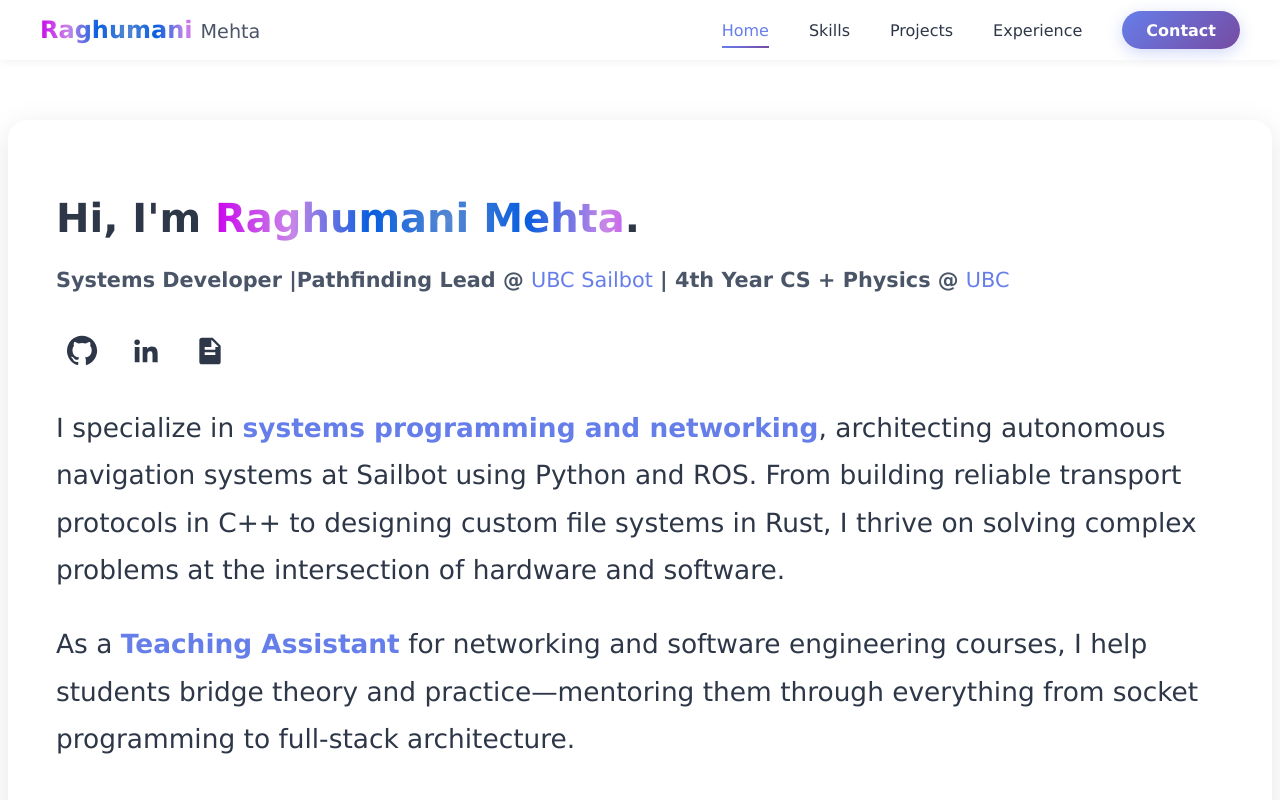
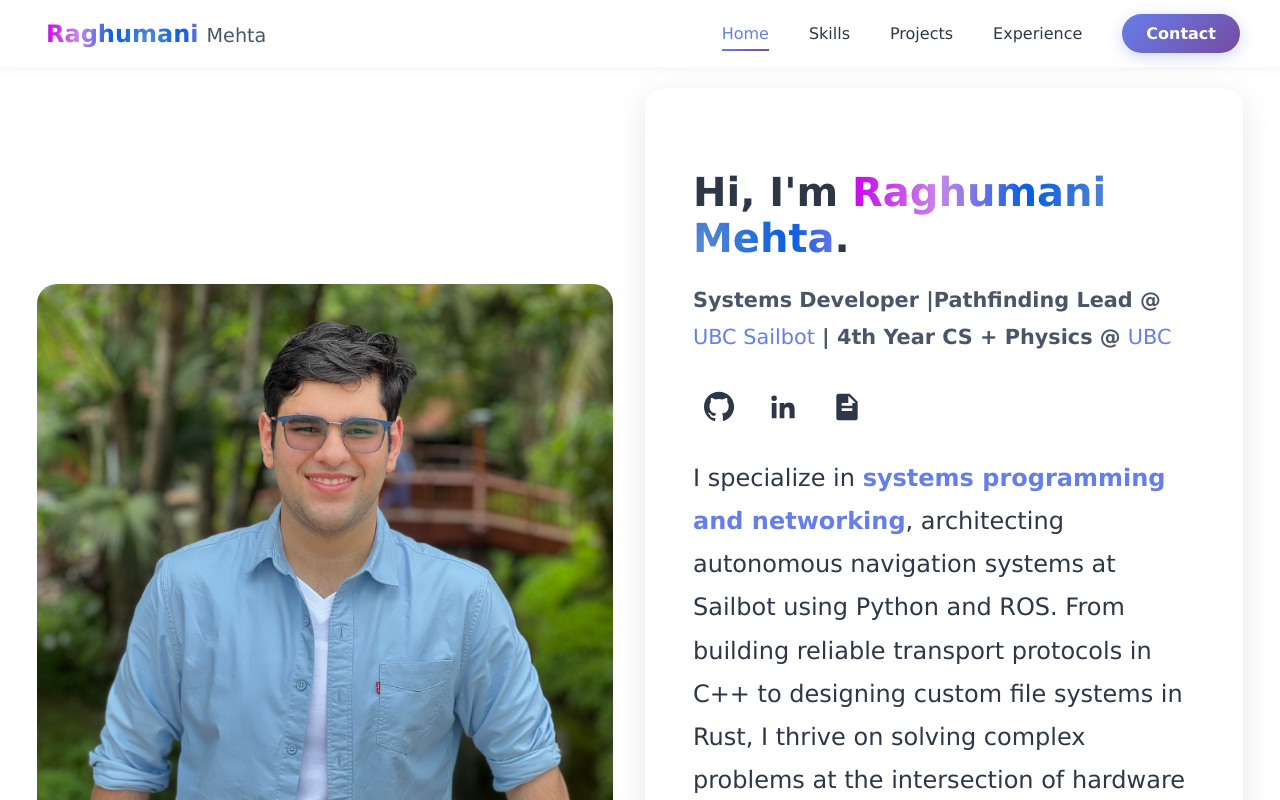
Before and after one commit to raghumanimehta/PortfolioWebsiteReact, a React (Vite) app: page / in a window 1280 px wide. Shown: the top 800 px of the page. Built offline with nearby package versions, Linux system fonts and the light colour scheme.

Commit message:
base version 1

```diff
--- a/src/App.jsx
+++ b/src/App.jsx
@@ -1,5 +1,4 @@
 import React from 'react';
-import { BrowserRouter as Router, Routes, Route } from 'react-router-dom';
 import Navbar from './components/Navbar';
 import Intro from './components/Intro';
 import Skills from './components/Skills';
@@ -8,17 +7,23 @@ import Experience from './components/Experience';
 
 function App() {
     return (
-        <Router>
+        <>
             <Navbar />
-            <div className="navbar-content">
-                <Routes>
-                    <Route path="/" element={<Intro />} />
-                    <Route path="/experience" element={<Experience />} />
-                    <Route path="/skills" element={<Skills />} />
-                    <Route path="/projects" element={<TemplateProjects />} />
-                </Routes>
+            <div className="content">
+                <section id="home">
+                    <Intro />
+                </section>
+                <section id="skills">
+                    <Skills />
+                </section>
+                <section id="experience">
+                    <Experience />
+                </section>
+                {/* <section id="projects">
+                    <TemplateProjects />
+                </section> */}
             </div>
-        </Router>
+        </>
     );
 }
 
--- a/src/components/Intro.jsx
+++ b/src/components/Intro.jsx
@@ -1,9 +1,14 @@
 import React from 'react';
 import "./styles/Intro.css"
 import "../../style.css"
+import profilePic from '../assets/profile-picture.jpg';
 
 function Intro() {
     return (
+        <div className='outer-container'>
+        <div className='dp-container'>
+                <img src={profilePic} alt="Raghumani Mehta" />
+        </div>
         <div className="intro">
             <h1>Hi, I'm <span className="highlight">Raghumani Mehta</span>.</h1>
             <h3>
@@ -34,6 +39,7 @@ function Intro() {
                 theory and practice—mentoring them through everything from socket programming to full-stack architecture.
             </p>
         </div>
+        </div>
     );
 }
 
--- a/src/components/Navbar.jsx
+++ b/src/components/Navbar.jsx
@@ -1,66 +1,112 @@
 import React, { useState, useEffect } from "react";
-import { Link, useLocation } from "react-router-dom";
 import "./styles/Navbar.css";
 
 function Navbar() {
     const [scrolled, setScrolled] = useState(false);
-    const location = useLocation();
+    const [activeSection, setActiveSection] = useState("home");
 
     useEffect(() => {
         const handleScroll = () => {
             setScrolled(window.scrollY > 50);
+
+            // Determine active section based on scroll position
+            const sections = ["home", "skills", "experience", "projects"];
+            for (let section of sections) {
+                const element = document.getElementById(section);
+                if (element) {
+                    const rect = element.getBoundingClientRect();
+                    if (rect.top <= 100) {
+                        setActiveSection(section);
+                    }
+                }
+            }
         };
         window.addEventListener("scroll", handleScroll);
         return () => window.removeEventListener("scroll", handleScroll);
     }, []);
 
+    const scrollToSection = (sectionId) => {
+        const element = document.getElementById(sectionId);
+        if (element) {
+            element.scrollIntoView({ behavior: "smooth" });
+        }
+    };
+
     return (
         <nav className={`navbar ${scrolled ? "scrolled" : ""}`}>
             <div className="navbar-container">
-                <Link to="/" className="navbar-logo">
+                <button
+                    onClick={() => scrollToSection("home")}
+                    className="navbar-logo"
+                    style={{
+                        background: "none",
+                        border: "none",
+                        cursor: "pointer",
+                    }}
+                >
                     <span className="highlight">Raghumani</span>
                     <span className="logo-subtitle">Mehta</span>
-                </Link>
+                </button>
                 <ul className="nav-menu">
                     <li className="nav-item">
-                        <Link
-                            to="/"
+                        <button
+                            onClick={() => scrollToSection("home")}
                             className={`nav-link ${
-                                location.pathname === "/" ? "active" : ""
+                                activeSection === "home" ? "active" : ""
                             }`}
+                            style={{
+                                background: "none",
+                                border: "none",
+                                cursor: "pointer",
+                            }}
                         >
                             Home
-                        </Link>
+                        </button>
                     </li>
                     <li className="nav-item">
-                        <Link
-                            to="/skills"
+                        <button
+                            onClick={() => scrollToSection("skills")}
                             className={`nav-link ${
-                                location.pathname === "/skills" ? "active" : ""
+                                activeSection === "skills" ? "active" : ""
                             }`}
+                            style={{
+                                background: "none",
+                                border: "none",
+                                cursor: "pointer",
+                            }}
                         >
                             Skills
-                        </Link>
+                        </button>
                     </li>
                     <li className="nav-item">
-                        <Link
-                            to="/projects"
+                        <button
+                            onClick={() => scrollToSection("projects")}
                             className={`nav-link ${
-                                location.pathname === "/projects" ? "active" : ""
+                                activeSection === "projects" ? "active" : ""
                             }`}
+                            style={{
+                                background: "none",
+                                border: "none",
+                                cursor: "pointer",
+                            }}
                         >
                             Projects
-                        </Link>
+                        </button>
                     </li>
                     <li className="nav-item">
-                        <Link
-                            to="/experience"
+                        <button
+                            onClick={() => scrollToSection("experience")}
                             className={`nav-link ${
-                                location.pathname === "/experience" ? "active" : ""
+                                activeSection === "experience" ? "active" : ""
                             }`}
+                            style={{
+                                background: "none",
+                                border: "none",
+                                cursor: "pointer",
+                            }}
                         >
                             Experience
-                        </Link>
+                        </button>
                     </li>
                     <li className="nav-item">
                         <a
--- a/src/components/Projects/Template.jsx
+++ b/src/components/Projects/Template.jsx
@@ -9,7 +9,18 @@ export default function TemplateProjects() {
                     <h2>{project.duration}</h2>
                     <p>{project.technologies}</p>
                     <p>{project.description}</p>
-                    <p>{project.links}</p>
+                    <div className="project-links">
+                        {project.links.github && (
+                            <a href={project.links.github} target="_blank" rel="noopener noreferrer">
+                                GitHub
+                            </a>
+                        )}
+                        {project.links.demo && (
+                            <a href={project.links.demo} target="_blank" rel="noopener noreferrer">
+                                Demo
+                            </a>
+                        )}
+                    </div>
                 </div>
             ))}
         </div>
--- a/src/components/styles/Intro.css
+++ b/src/components/styles/Intro.css
@@ -1,13 +1,36 @@
+:root {
+    --raidus: 20px;
+}
+
 .intro {
-    font-size: 1.65rem;
+    font-size: 1.5rem;
     max-width: 75rem;
     margin: 2rem auto;
     padding: 3rem;
     background: rgba(255, 255, 255, 0.8);
     backdrop-filter: blur(10px);
-    border-radius: 20px;
+    border-radius: var(--raidus);
     box-shadow: 0 8px 32px rgba(0, 0, 0, 0.1);
 }
+
+.outer-container {
+    margin-inline: 5px;
+    display: grid;
+    grid-template-columns: auto 1fr;
+    gap: 2rem;
+    align-items: center; /* centers image vertically with text */
+}
+
+.dp-container {
+    width: 36rem;
+    height: 45rem;
+    border-radius: var(--raidus);
+    background-image: url('../../assets/profile-picture.jpg');
+    background-size: cover;      /* fills and crops */
+    background-position: center; /* adjust to control crop */
+}
+
+.dp-container img { display: none; }
 
 .intro h1 {
     font-size: 2.5rem;
@@ -116,4 +139,13 @@
     .intro h3 {
         font-size: 1.1rem;
     }
+
+    .outer-container {
+        grid-template-columns: 1fr; /* stack on mobile */
+    }
+
+    .dp-container img {
+        width: 8rem; /* was 4.5rem */
+        height: 8rem;
+    }
 }
--- a/src/components/styles/Navbar.css
+++ b/src/components/styles/Navbar.css
@@ -121,11 +121,12 @@
 }
 
 .navbar-content {
-    padding-top: 80px;
+    padding-top: var(--navbar-offset); /* was hard-coded 80px */
 }
 
 /* Mobile Responsiveness */
 @media (max-width: 768px) {
+    :root { --navbar-offset: 64px; } /* smaller navbar on mobile */
     .navbar {
         padding: 1rem;
     }
--- a/style.css
+++ b/style.css
@@ -1,6 +1,10 @@
 * {
     font-family:Verdana, Geneva, Tahoma, sans-serif;
     /* font-size: 1rem; */
+}
+
+html {
+    scroll-behavior: smooth;
 }
 
 .nav {
@@ -34,6 +38,34 @@
     text-decoration: none;
     color: inherit;
     padding: 0.5rem 1rem;
+}
+
+:root {
+    --navbar-offset: 80px; /* adjust if navbar height changes */
+}
+
+/* Give each section near-full viewport height and center content */
+.content {
+    scroll-snap-type: y mandatory;
+}
+
+/* sections take viewport height minus navbar offset */
+.content > section {
+    min-height: calc(100vh - var(--navbar-offset));
+    display: flex;
+    align-items: center;       /* vertical centering */
+    padding: 3rem 1.5rem;      /* space inside the section */
+    box-sizing: border-box;
+    scroll-snap-align: start;
+}
+
+/* slightly reduce offset on small screens */
+@media (max-width: 768px) {
+    :root { --navbar-offset: 64px; }
+    .content > section {
+        padding: 2rem 1rem;
+        min-height: calc(100vh - var(--navbar-offset));
+    }
 }
 
 .highlight {
```
Also changed, not shown: src/assets/profile-picture.jpg (added), 6 other files (tests, documents, lock files or other folders).
